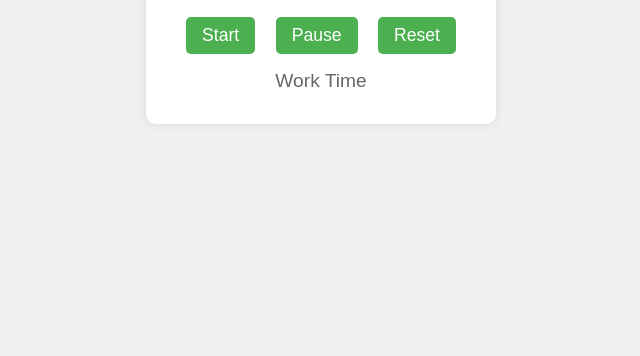
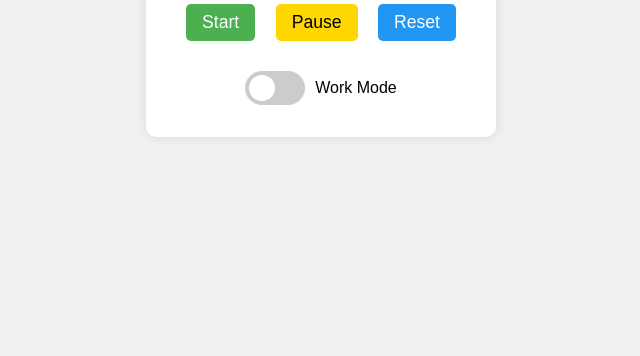
Before and after one commit to tzartzev/BYOA-Pomodoro, a plain HTML site: page index.html in a window 1280 px wide. Shown: the part 444-800 px from the top of the page, without its empty margins (319-959 px from the left). Drawn offline with Linux system fonts and the light colour scheme.

Commit message:
fancier version

```diff
--- a/index.html
+++ b/index.html
@@ -17,8 +17,12 @@
             <button id="pause">Pause</button>
             <button id="reset">Reset</button>
         </div>
-        <div class="mode">
-            <span id="mode-text">Work Time</span>
+        <div class="mode-toggle">
+            <label class="switch">
+                <input type="checkbox" id="mode-switch">
+                <span class="slider round"></span>
+            </label>
+            <span id="mode-text">Work Mode</span>
         </div>
     </div>
     <script src="script.js"></script>
--- a/script.js
+++ b/script.js
@@ -8,6 +8,10 @@ const startButton = document.getElementById('start');
 const pauseButton = document.getElementById('pause');
 const resetButton = document.getElementById('reset');
 const modeText = document.getElementById('mode-text');
+const modeSwitch = document.getElementById('mode-switch');
+let isWorkMode = true;
+let workTime = 25 * 60; // 25 minutes in seconds
+let restTime = 5 * 60;  // 5 minutes in seconds
 
 function updateDisplay() {
     const minutes = Math.floor(timeLeft / 60);
@@ -50,6 +54,23 @@ function resetTimer() {
     updateDisplay();
 }
 
+function toggleMode() {
+    isWorkMode = !isWorkMode;
+    timeLeft = isWorkMode ? workTime : restTime;
+    modeText.textContent = isWorkMode ? 'Work Mode' : 'Rest Mode';
+    updateDisplay();
+}
+
+modeSwitch.addEventListener('change', toggleMode);
+
+// Update your reset function
+function reset() {
+    clearInterval(timerInterval);
+    timeLeft = isWorkMode ? workTime : restTime;
+    updateDisplay();
+    startButton.disabled = false;
+}
+
 startButton.addEventListener('click', startTimer);
 pauseButton.addEventListener('click', pauseTimer);
 resetButton.addEventListener('click', resetTimer);
--- a/styles.css
+++ b/styles.css
@@ -42,3 +42,82 @@ body {
     font-size: 1.2rem;
     color: #666;
 }
+
+.switch {
+    position: relative;
+    display: inline-block;
+    width: 60px;
+    height: 34px;
+}
+
+.switch input {
+    opacity: 0;
+    width: 0;
+    height: 0;
+}
+
+.slider {
+    position: absolute;
+    cursor: pointer;
+    top: 0;
+    left: 0;
+    right: 0;
+    bottom: 0;
+    background-color: #ccc;
+    transition: .4s;
+}
+
+.slider:before {
+    position: absolute;
+    content: "";
+    height: 26px;
+    width: 26px;
+    left: 4px;
+    bottom: 4px;
+    background-color: white;
+    transition: .4s;
+}
+
+input:checked + .slider {
+    background-color: #2196F3;
+}
+
+input:checked + .slider:before {
+    transform: translateX(26px);
+}
+
+.slider.round {
+    border-radius: 34px;
+}
+
+.slider.round:before {
+    border-radius: 50%;
+}
+
+.mode-toggle {
+    display: flex;
+    align-items: center;
+    justify-content: center;
+    margin-top: 30px;
+    gap: 10px;
+}
+
+#pause {
+    background-color: #ffd700;
+    border: none;
+    color: black;
+}
+
+#pause:hover {
+    background-color: #ffed4a;
+}
+
+#reset {
+    background-color: #2196F3;
+    border: none;
+    color: white;
+}
+
+#reset:hover {
+    background-color: #0d8bf2;
+}
```
Also changed, not shown: 1 other file.
